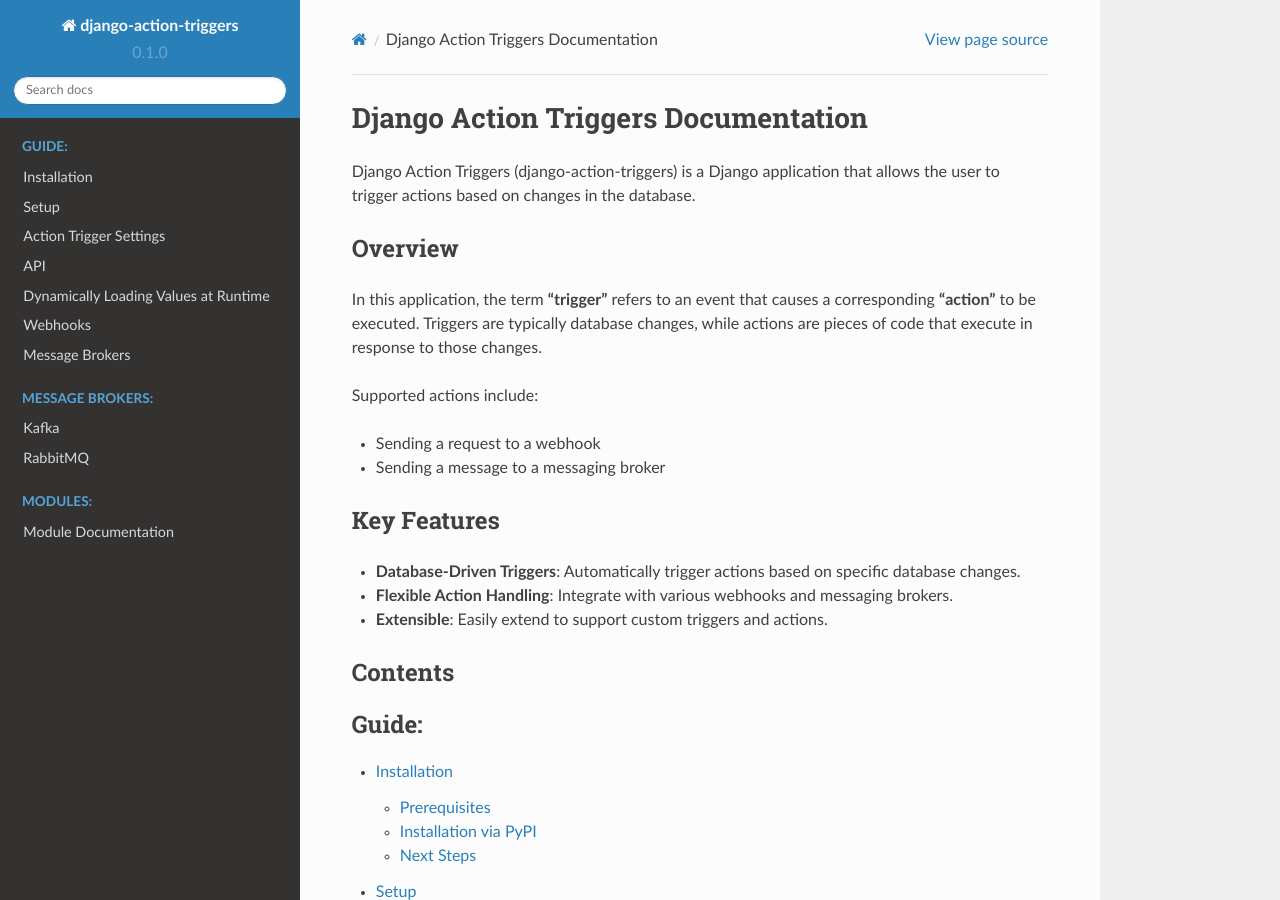
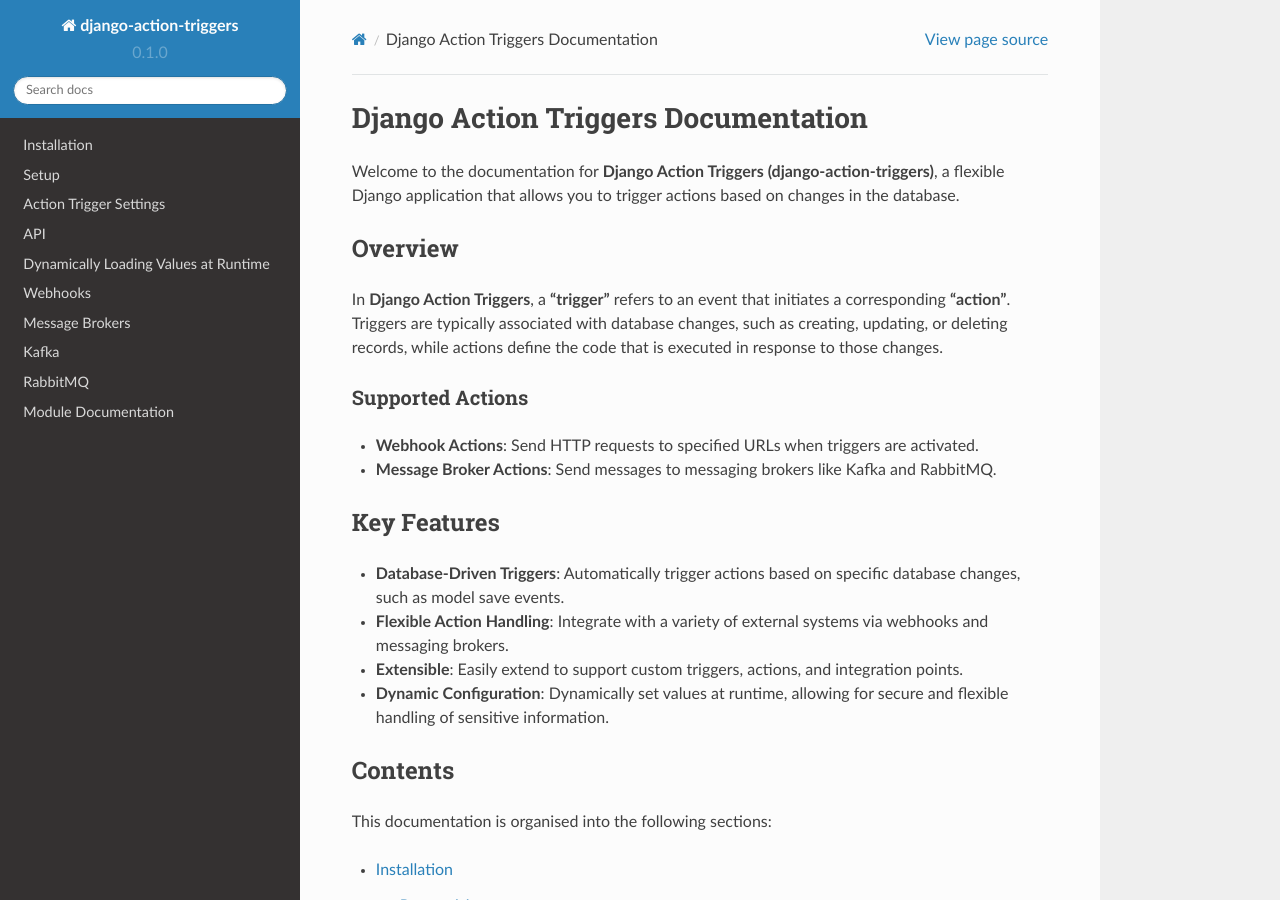
Before and after one commit to Salaah01/django-action-triggers, a Sphinx documentation site: the page built from docs/source/index.rst, in a window 1280 px wide and 900 px high. Built offline with Sphinx 7.4.7 and the Read the Docs theme 2.0.0, drawn with Linux system fonts in a browser that asks for light colours; the version number is read from the project's files by our own code; some of the changed text lies outside the part shown.

Commit message:
improved index

```diff
--- a/docs/source/index.rst
+++ b/docs/source/index.rst
@@ -2,35 +2,40 @@
 Django Action Triggers Documentation
 ====================================
 
-Django Action Triggers (django-action-triggers) is a Django application that
-allows the user to trigger actions based on changes in the database.
+Welcome to the documentation for
+**Django Action Triggers (django-action-triggers)**, a flexible Django
+application that allows you to trigger actions based on changes in the
+database.
 
 Overview
 ========
 
-In this application, the term **"trigger"** refers to an event that causes a
-corresponding **"action"** to be executed. Triggers are typically database
-changes, while actions are pieces of code that execute in response to those
-changes.
+In **Django Action Triggers**, a **"trigger"** refers to an event that
+initiates a corresponding **"action"**. Triggers are typically associated with
+database changes, such as creating, updating, or deleting records,
+while actions define the code that is executed in response to those changes.
 
-Supported actions include:
+Supported Actions
+-----------------
 
-- Sending a request to a webhook
-- Sending a message to a messaging broker
+- **Webhook Actions**: Send HTTP requests to specified URLs when triggers are activated.
+- **Message Broker Actions**: Send messages to messaging brokers like Kafka and RabbitMQ.
 
 Key Features
 ============
 
-- **Database-Driven Triggers**: Automatically trigger actions based on specific database changes.
-- **Flexible Action Handling**: Integrate with various webhooks and messaging brokers.
-- **Extensible**: Easily extend to support custom triggers and actions.
+- **Database-Driven Triggers**: Automatically trigger actions based on specific database changes, such as model save events.
+- **Flexible Action Handling**: Integrate with a variety of external systems via webhooks and messaging brokers.
+- **Extensible**: Easily extend to support custom triggers, actions, and integration points.
+- **Dynamic Configuration**: Dynamically set values at runtime, allowing for secure and flexible handling of sensitive information.
 
 Contents
 ========
 
+This documentation is organised into the following sections:
+
 .. toctree::
    :maxdepth: 2
-   :caption: Guide:
 
    installation
    setup
@@ -40,22 +45,41 @@ Contents
    webhooks
    message_brokers
 
+Message Broker Integrations
+===========================
+
+For detailed guidance on configuring and using specific message brokers, refer
+to:
+
 .. toctree::
    :maxdepth: 2
-   :caption: Message Brokers:
 
    message_brokers/kafka
    message_brokers/rabbitmq
 
+Modules
+=======
+
+For an in-depth look at the modules used in Django Action Triggers, see:
+
 .. toctree::
    :maxdepth: 1
-   :caption: Modules:
 
    modules
 
 Indices and tables
 ==================
 
+Use the following resources to quickly find what you're looking for:
+
 * :ref:`genindex`
 * :ref:`modindex`
 * :ref:`search`
+
+Additional Resources
+====================
+
+For more information on specific topics, refer to the relevant sections of this
+documentation. If you encounter any issues or have questions, please raise an
+issue on the
+`GitHub repository <https://github.com/Salaah01/django-action-triggers>`_.
```
